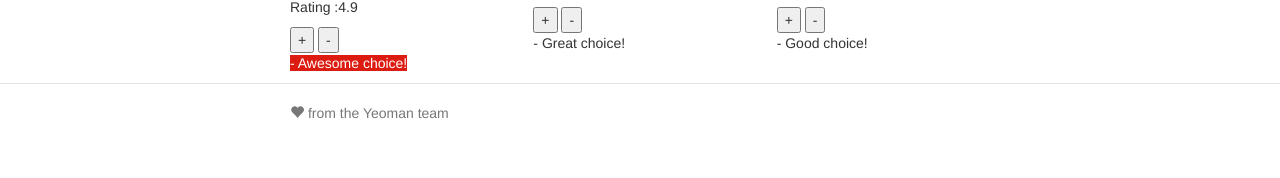
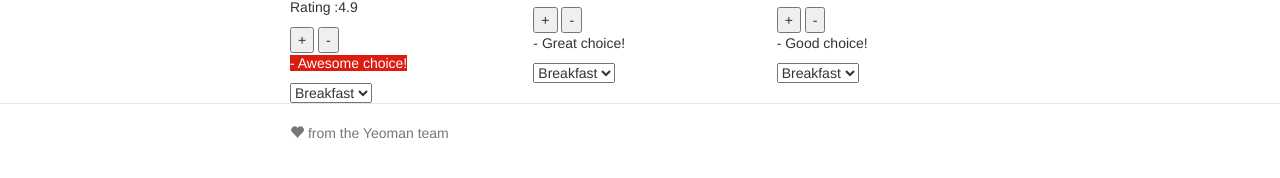
Before and after one commit to mariam-fouad/play-with-angular, a website: page app/index.html in a window 1280 px wide. Shown: the part 566-744 px from the top of the page. Drawn offline with nearby package versions, Linux system fonts and the light colour scheme; files that its build step writes are made by us from their sources.

Commit message:
add a select item for the meal

```diff
--- a/app/views/menu.html
+++ b/app/views/menu.html
@@ -12,6 +12,13 @@
                 <span ng-if="item.rating < 4.0 && item.rating >= 3.5"> - Good choice! </span>
                 <span ng-if="item.rating <3.5"> - Give it a try</span>
             </p>
+            <div>
+                <select ng-modal="item.meal">
+                    <option value="breakfast" selected>Breakfast</option>
+                    <option value="lunch">Lunch</option>
+                    <option value="dinner">Dinner</option>
+                </select>
+            </div>
         </div>
     </div>
 </div>
```
